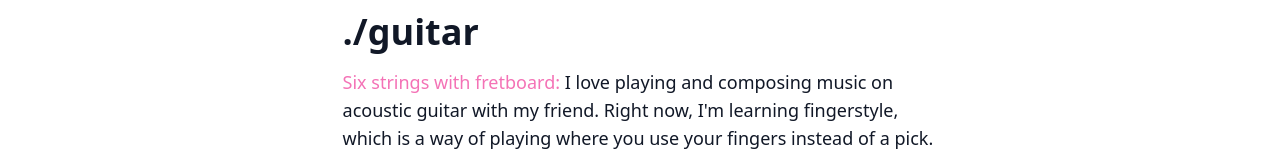
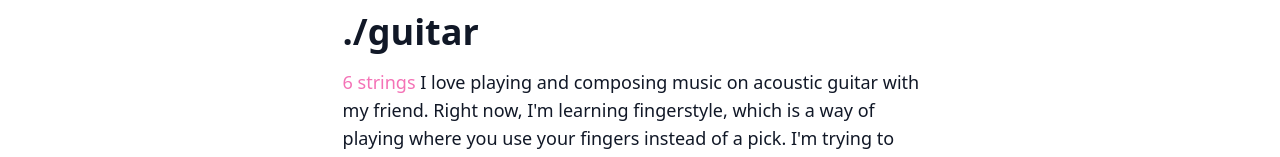
Before and after one commit to ojuss/portfolio-website, a Next.js app: page /misc in a window 1280 px wide. Shown: the part 296-453 px from the top of the page. Built offline with nearby package versions, Linux system fonts and the light colour scheme; a web font is replaced by a local one.

Commit message:
fix vercel error

```diff
--- a/pages/misc.tsx
+++ b/pages/misc.tsx
@@ -40,7 +40,7 @@ const Misc = () => {
           <h1 className={"text-4xl font-semibold"}>./guitar</h1>
           <div className="mt-4 pb-12 space-y-4">
            <p className="text-lg">
-           <span className="text-pink-400">Six strings with fretboard:</span> I love playing and composing music on acoustic guitar with my friend. Right now, I'm learning fingerstyle, which is a way of playing where you use your fingers instead of a pick. I'm trying to learn the song <br/> <span className="text-blue-300">"No Idea"</span> by Don Toliver.
+           <span className="text-pink-400">6 strings</span> I love playing and composing music on acoustic guitar with my friend. Right now, I'm learning fingerstyle, which is a way of playing where you use your fingers instead of a pick. I'm trying to learn the song <span className="text-blue-300">"No Idea"</span> by Don Toliver.
            </p>
             <p>
               Currently I haven't posted my songs anywhere yet but thinking to do that pretty soon!
```
